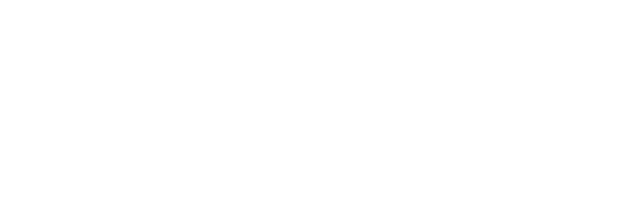
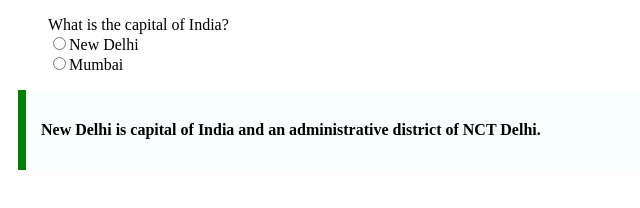
Before and after one commit to acciojob/trivia-adii-tech, a website: page main.html in a window 1280 px wide. Shown: the whole page, without its empty margins (0-640 px from the left). Drawn offline with Linux system fonts and the light colour scheme.

Commit message:
created a submission

```diff
--- a/main.html
+++ b/main.html
@@ -8,6 +8,17 @@
 
 <body>
 	<!-- the entire body must be written by student -->
+   <main>
+	   <blockquote cite="https://en.wikipedia.org/wiki/New_Delhi">
+		   <label for="city">What is the capital of India?</label><br>
+		   <input type="radio" id="city" name="city">New Delhi<br>
+		   <input type="radio" id="city" name="city">Mumbai<br>
+	   </blockquote>
+	   <section class="section2">
+		   <p>New Delhi is capital of India and an administrative district of NCT Delhi.</p>
+	   </section>
+   </main>
+
     <script type="text/javascript" src="./script.js">
 </script>
 
--- a/styles.css
+++ b/styles.css
@@ -1,2 +1,10 @@
 
 /* Your CSS Code here. */
+.section2{
+	background-color:#f8fffe;
+	max-width: 600px;
+	margin: 10px;
+	padding: 15px;
+	border-left: 8px solid green;
+	font-weight: bold;
+}
```
